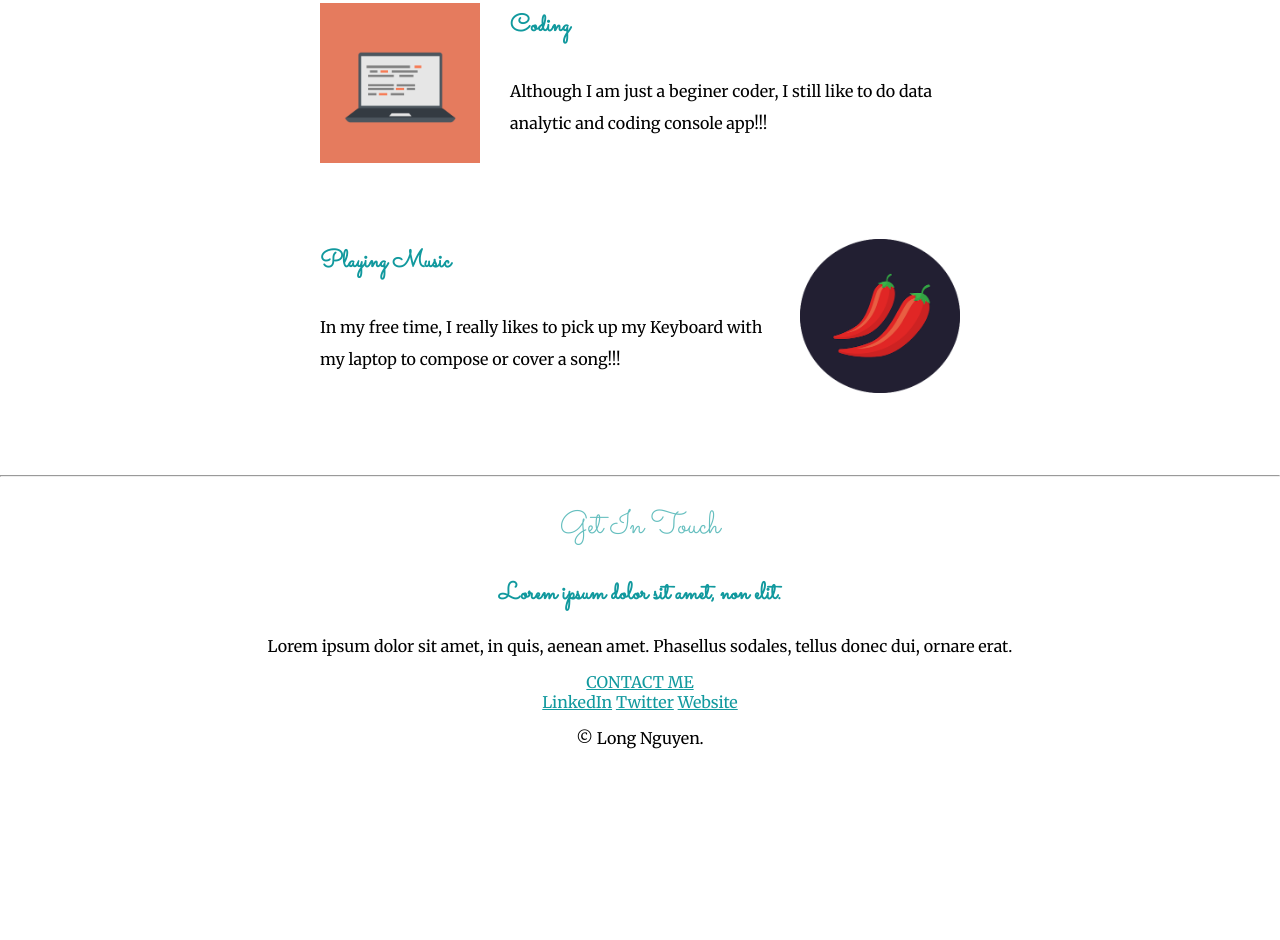
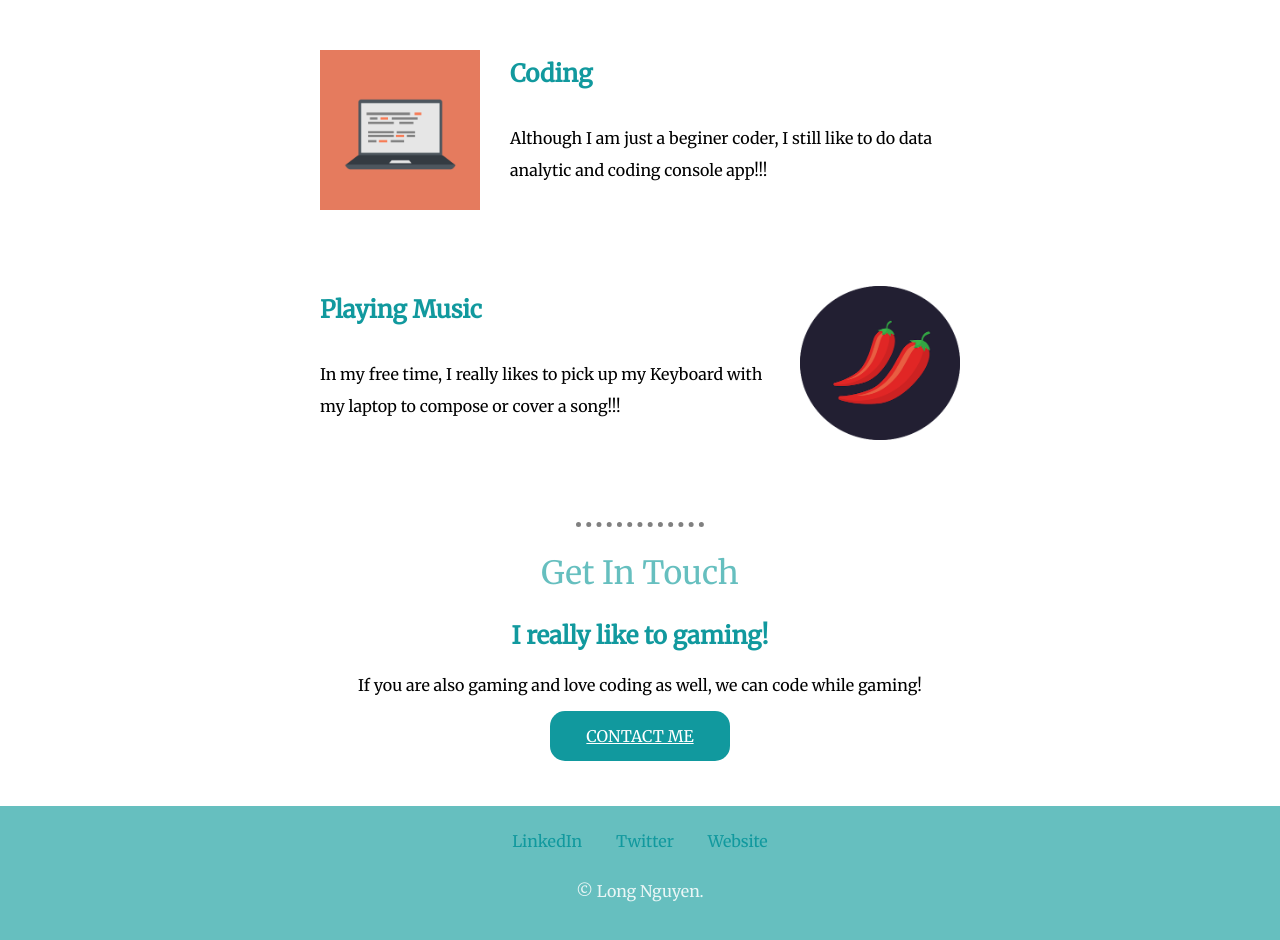
Before and after one commit to LongJoe2002/Css-Practice-Personal, a plain HTML site: page index.html in a window 1280 px wide. Shown: the part 1272-2212 px from the top of the page. Before the commit the page ends 2036 px from the top, so only its background shows below. Drawn offline with Linux system fonts and the light colour scheme.

Commit message:
CSS challenge to do my website (not responsive)

```diff
--- a/Css/style.css
+++ b/Css/style.css
@@ -15,7 +15,7 @@ h1 {
 }
 
 h2 {
-    font-family: 'Sacramento', cursive;
+    font-family: Merriweather, serif;
     color: #66BFBF;
     font-weight: normal;
     font-size: 2rem;
@@ -23,13 +23,21 @@ h2 {
 
 h3 {
     margin-top: 0px;
-    font-family: 'Sacramento', cursive;
+    font-family: Merriweather, serif;
     color: #11999E;
     font-size: 1.5rem;
 }
 
 a {
     color: #11999E;
+}
+
+hr {
+    border-style: none;
+    border-top-style: dotted;
+    border-width: 5px;
+    border-color: grey;
+    width: 10%;
 }
 /* Class styling */
 .top-container {
@@ -43,9 +51,23 @@ a {
 }
 
 .bottom-container {
+    background-color: #66BFBF;
+    padding-top: 25px;
+    padding-bottom: 25px;
+}
+
+.bottom-container > a {
+    margin-left: 15px;
+    margin-right: 15px;
+    color: #11999E;
+    text-decoration: none;
 
 }
 
+.bottom-container > p {
+    margin-top: 30px;
+    color: #EAF6F6;
+}
 .skill-row {
     width: 50%;
     margin: 100px auto 100px auto;
@@ -53,6 +75,11 @@ a {
     line-height: 2;
 }
 
+.profile > p {
+    width: 50%;
+    margin-left: auto;
+    margin-right: auto;
+}
 
 .top-cloud {
     position: absolute;
@@ -72,6 +99,7 @@ a {
     border: 2px;
     border-color:black;
     border-radius: 9px;
+    margin-top: 25px;
 }
 
 .computer {
@@ -86,6 +114,21 @@ a {
     margin-left: 30px;
 }
 
+
+
+
+.btn {
+    display:block;
+    width: 150px;
+    margin-left: auto;
+    margin-right: auto;
+    border-radius: 15px;
+    background-color: #11999E;
+    color: white;
+    padding: 15px;
+    margin-bottom: 25px;
+}
+
 /* .code-skill-description {
     clear: left;
 }
--- a/index.html
+++ b/index.html
@@ -27,7 +27,7 @@
         <div class="profile">
           <img class="profile-pic" src="./Images/My profile picture.jpeg" alt="Me picture">
           <h2>Hello.</h2>
-          <p>My name is Nguyen Trong Minh Long, a RMIT student currently trying to learn designing front-end website.</p>
+          <p>My name is Nguyen Trong Minh Long, a RMIT student currently trying to learn designing front-end website. This is my first personal website, thank you for visiting!</p>
         </div>
         <hr>
         <div class="skills">
@@ -46,9 +46,10 @@
         <hr>
         <div class="contact-me">
           <h2>Get In Touch</h2>
-          <h3>Lorem ipsum dolor sit amet, non elit.</h3>
-          <p>Lorem ipsum dolor sit amet, in quis, aenean amet. Phasellus sodales, tellus donec dui, ornare erat.</p>
+          <h3>I really like to gaming!</h3>
+          <p>If you are also gaming and love coding as well, we can code while gaming!</p>
           <a class="btn" href="mailto:name@email.com">CONTACT ME</a>
+          <br>
         </div>
       </div>
 
```
